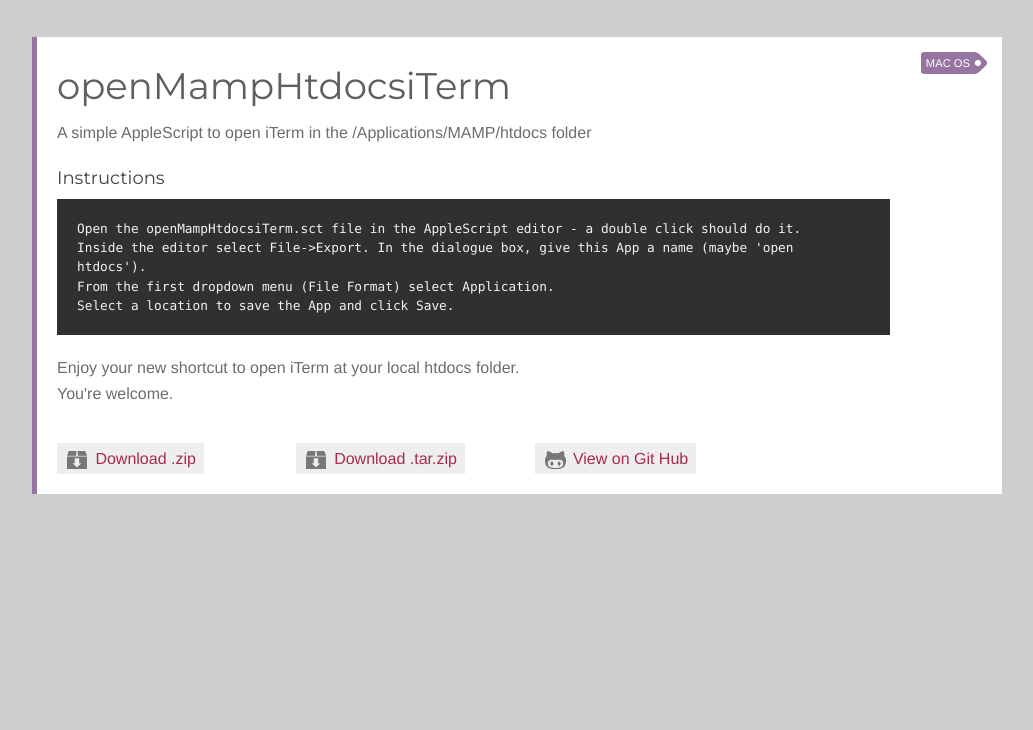
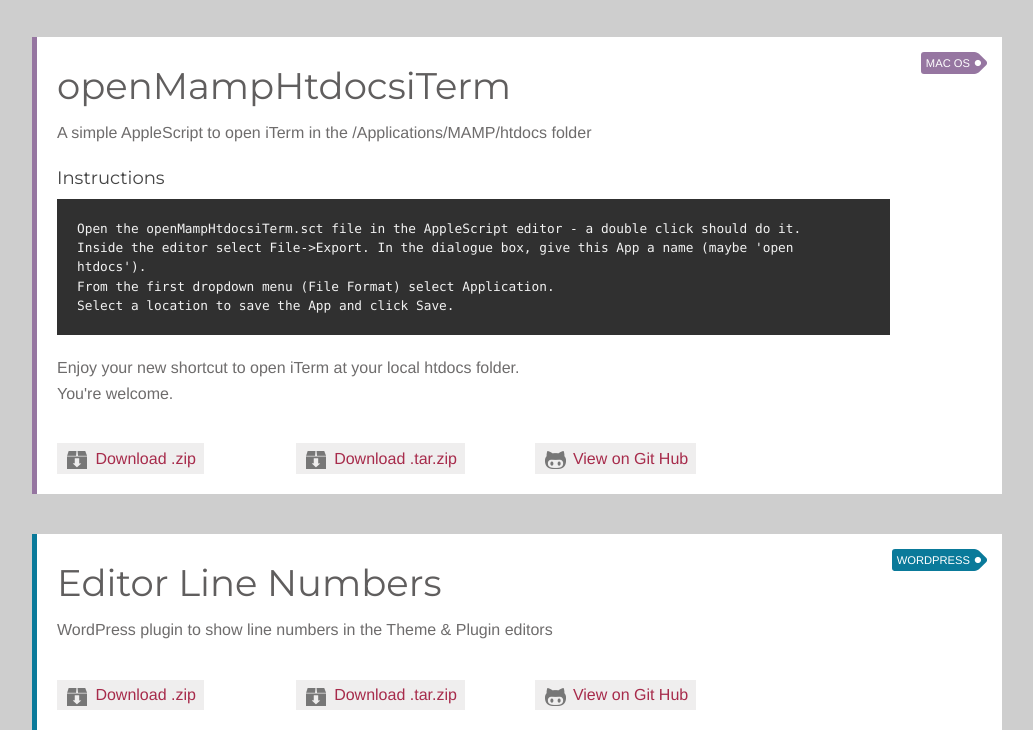
Before and after one commit to mintcreative/mintcreative.github.io, a plain HTML site: page index.html in a window 1280 px wide. Shown: the part 764-1494 px from the top of the page, without its empty margins (123-1156 px from the left). Before the commit the page ends 1258 px from the top, so only its background shows below. Drawn offline with Linux system fonts and the light colour scheme.

Commit message:
Added the new editor-line-numbers project
Signed-off-by: David Wellock <david.wellock@mintcreative.com>

```diff
--- a/index.html
+++ b/index.html
@@ -106,7 +106,29 @@
       </div>
     </section>
 
+       <section class="main-content">
+      <div class="row">
+        <div class="large-12 columns">
+          <div class="project-card wp-blue">
 
+            <h2>Editor Line Numbers</h2>
+            <p>WordPress plugin to show line numbers in the Theme & Plugin editors</p>
+            <div class="tag wp"><span>WORDPRESS</span></div>
+
+          <div class="button-row">
+            <div class="row">
+              <div class="large-3 medium-4 columns"><a href="https://github.com/mintcreative/editor-line-numbers/zipball/master" class="button dl">Download .zip</a></div>
+              <div class="large-3 medium-4 columns"><a href="https://github.com/mintcreative/editor-line-numbers/tarball/master" class="button dl">Download .tar.zip</a></div>
+              <div class="large-3 medium-4 columns end"><a href="https://github.com/mintcreative/editor-line-numbers" class="button gh">View on Git Hub</a></div>
+            </div>
+          <!-- /button-row -->
+          </div>
+
+          <!-- /project-card -->
+          </div>
+        </div>
+      </div>
+    </section>
 
     <script src="js/vendor/jquery.js"></script>
     <script src="js/foundation.min.js"></script>
```
